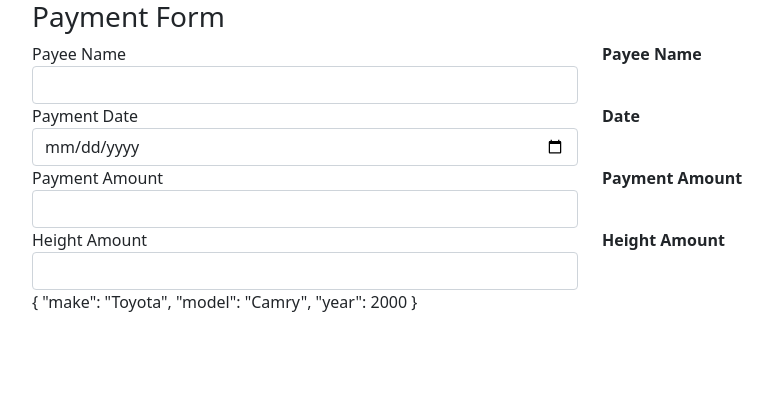
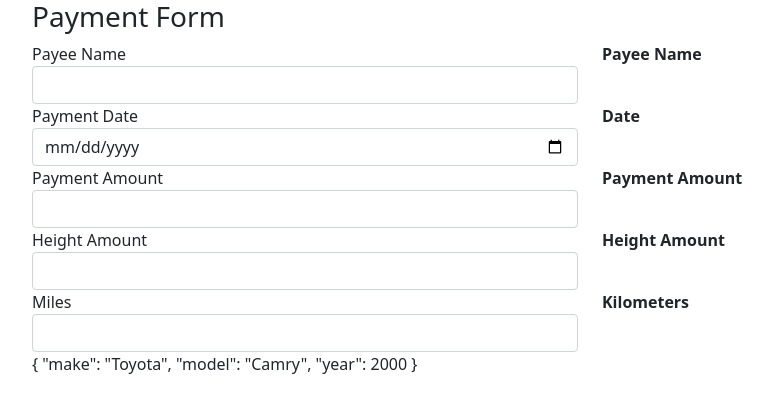
Before and after one commit to paigetiedeman/payment-form-practice, an Angular app: page / in a window 1280 px wide. Shown: the top 412 px of the page, without its empty margins (50-823 px from the left). Built offline with nearby package versions, Linux system fonts and the light colour scheme.

Commit message:
custom cpnvert pipe added

```diff
--- a/src/app/app.component.html
+++ b/src/app/app.component.html
@@ -55,5 +55,18 @@
       </div>
     </div>
   </div>
+  <div class="row">
+    <div class="form-group col">
+
+      <label>Miles</label>
+      <input (input)="onMilesChange($event.target.value)" class="form-control" type="number" />
+    </div>
+    <div class="col">
+      <label><b>Kilometers</b></label>
+      <div>
+        {{ miles | convert }}
+      </div>
+    </div>
+  </div>
   {{ car | json }}
 </div>
--- a/src/app/app.component.ts
+++ b/src/app/app.component.ts
@@ -11,6 +11,7 @@
   date!: string;
   amount!: number;
   height!: number;
+  miles!: number;
 
   // practice
   car = {
@@ -32,4 +33,7 @@
   onHeightChange(value: string) {
     this.height = parseFloat(value);
   }
+  onMilesChange(value: string) {
+    this.miles = parseFloat(value);
+  }
 }
--- a/src/app/app.module.ts
+++ b/src/app/app.module.ts
@@ -2,10 +2,12 @@
 import { BrowserModule } from '@angular/platform-browser';
 
 import { AppComponent } from './app.component';
+import { ConvertPipe } from './convert.pipe';
 
 @NgModule({
   declarations: [
-    AppComponent
+    AppComponent,
+    ConvertPipe
   ],
   imports: [
     BrowserModule
--- /dev/null
+++ b/src/app/convert.pipe.ts
@@ -0,0 +1,15 @@
+import { Pipe, PipeTransform } from '@angular/core';
+
+@Pipe({
+  name: 'convert'
+})
+export class ConvertPipe implements PipeTransform {
+
+  transform(value: any, ...args: unknown[]): unknown {
+    if (!value){
+      return '';
+    }
+    return value * 1.60934;
+  }
+
+}
```
Also changed, not shown: 2 other files (tests, documents, lock files or other folders).
